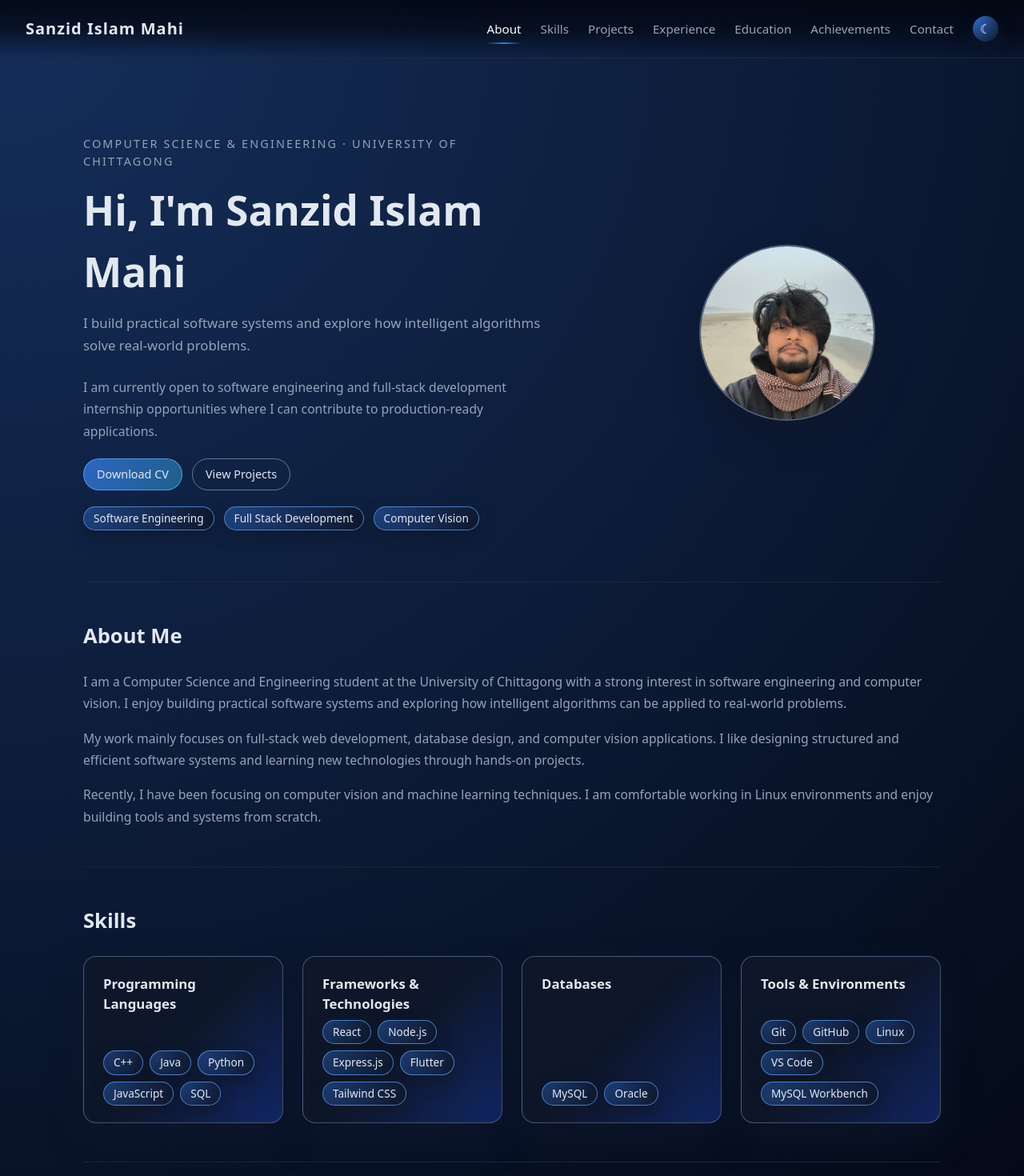
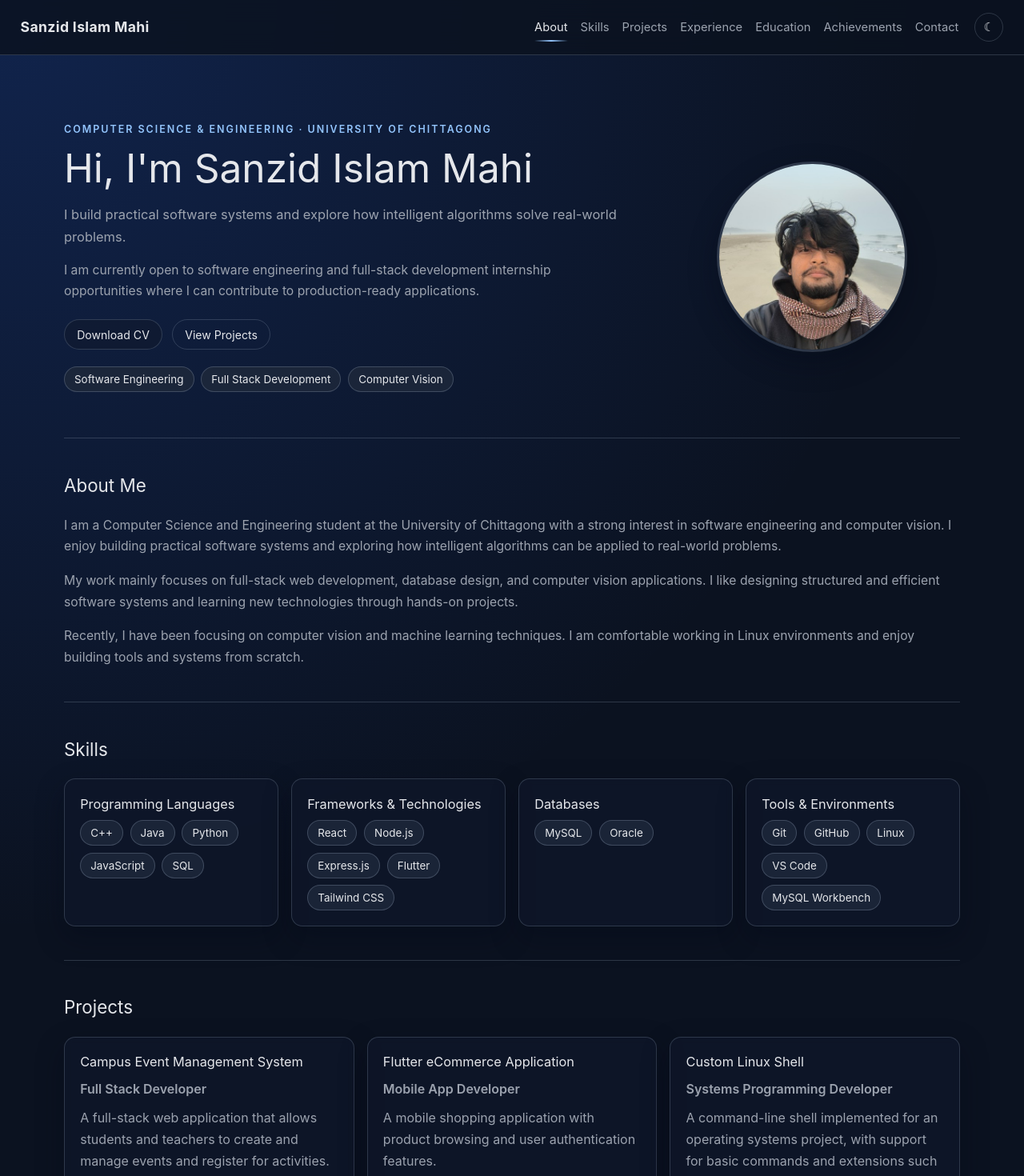
Before and after one commit to Sanzidislam/portfolio, a React (Vite) app: page / in a window 1280 px wide. Shown: the top 1470 px of the page at 80% size. Built offline with nearby package versions, Linux system fonts and the light colour scheme.

Commit message:
Rework portfolio styling for cleaner light and dark themes

```diff
--- a/src/index.css
+++ b/src/index.css
@@ -1,4 +1,20 @@
 @import "tailwindcss";
+
+:root {
+  --bg: #0b1220;
+  --bg-accent: #111a2f;
+  --text: #e5e7eb;
+  --muted: #9ca3af;
+  --card: rgba(15, 23, 42, 0.78);
+  --card-border: rgba(148, 163, 184, 0.25);
+  --nav: rgba(11, 18, 32, 0.84);
+  --link: #93c5fd;
+  --link-hover: #bae6fd;
+  --chip-bg: rgba(30, 41, 59, 0.85);
+  --chip-border: rgba(148, 163, 184, 0.3);
+  --shadow: 0 14px 34px rgba(2, 8, 23, 0.35);
+  --ring: #60a5fa;
+}
 
 html {
   scroll-behavior: smooth;
@@ -6,97 +22,87 @@ html {
 
 body {
   margin: 0;
-  font-family: system-ui, -apple-system, BlinkMacSystemFont, 'SF Pro Text',
-    'Segoe UI', sans-serif;
-  transition: background 220ms ease, color 220ms ease;
-}
-
-body[data-theme='dark'] {
+  font-family: Inter, system-ui, -apple-system, BlinkMacSystemFont, 'Segoe UI',
+    sans-serif;
   background:
-    radial-gradient(circle at top left, rgba(59, 130, 246, 0.32), transparent 55%),
-    radial-gradient(circle at bottom right, rgba(45, 212, 191, 0.26), transparent 55%),
-    rgb(3 7 18);
-  color: rgb(226 232 240);
+    radial-gradient(circle at 0% 0%, rgba(37, 99, 235, 0.22), transparent 35%),
+    radial-gradient(circle at 100% 100%, rgba(6, 182, 212, 0.16), transparent 38%),
+    var(--bg);
+  color: var(--text);
+  transition: background-color 200ms ease, color 200ms ease;
 }
 
 body[data-theme='light'] {
-  background:
-    radial-gradient(circle at top left, rgba(191, 219, 254, 0.9), transparent 55%),
-    radial-gradient(circle at bottom right, rgba(204, 251, 241, 0.9), transparent 55%),
-    rgb(241 245 249);
-  color: rgb(15 23 42);
+  --bg: #f8fafc;
+  --bg-accent: #e2e8f0;
+  --text: #0f172a;
+  --muted: #475569;
+  --card: rgba(255, 255, 255, 0.88);
+  --card-border: rgba(148, 163, 184, 0.35);
+  --nav: rgba(248, 250, 252, 0.85);
+  --link: #1d4ed8;
+  --link-hover: #1e40af;
+  --chip-bg: rgba(226, 232, 240, 0.65);
+  --chip-border: rgba(100, 116, 139, 0.35);
+  --shadow: 0 10px 26px rgba(15, 23, 42, 0.1);
+  --ring: #2563eb;
 }
 
 .app-root {
   min-height: 100vh;
+  color: var(--text);
 }
 
-.app-root-dark {
-  color: rgb(226 232 240);
-}
-
-.app-root-light {
-  color: rgb(15 23 42);
+.portfolio-main {
+  width: min(1120px, 100% - 2.5rem);
+  margin: 0 auto;
+  padding: 2.75rem 0 4.5rem;
 }
 
 .portfolio-nav {
   position: sticky;
   top: 0;
-  z-index: 20;
+  z-index: 100;
   display: flex;
   align-items: center;
   justify-content: space-between;
-  padding: 1.25rem 2rem;
-  border-bottom: 1px solid rgba(148, 163, 184, 0.2);
-  backdrop-filter: blur(12px);
-  background: linear-gradient(
-    to bottom,
-    rgba(3, 7, 18, 0.9),
-    rgba(3, 7, 18, 0.7),
-    transparent
-  );
-}
-
-.app-root-light .portfolio-nav {
-  border-bottom-color: rgba(148, 163, 184, 0.35);
-  background: linear-gradient(
-    to bottom,
-    rgba(248, 250, 252, 0.9),
-    rgba(248, 250, 252, 0.86),
-    transparent
-  );
+  gap: 1rem;
+  padding: 1rem 1.6rem;
+  border-bottom: 1px solid var(--card-border);
+  background: var(--nav);
+  backdrop-filter: blur(14px);
 }
 
 .portfolio-logo {
-  font-size: 1.25rem;
+  font-size: 1.1rem;
   font-weight: 700;
-  letter-spacing: 0.05em;
+  letter-spacing: 0.02em;
+}
+
+.portfolio-nav-right {
+  display: flex;
+  align-items: center;
+  gap: 1.25rem;
 }
 
 .portfolio-nav-links {
   display: flex;
-  gap: 1.5rem;
-  font-size: 0.95rem;
+  flex-wrap: wrap;
+  gap: 1rem;
+  font-size: 0.92rem;
 }
 
 .portfolio-nav-link {
-  color: rgb(148 163 184);
+  color: var(--muted);
   text-decoration: none;
+  padding: 0.2rem 0;
   position: relative;
-  padding-block: 0.15rem;
   transition: color 150ms ease;
 }
 
-.portfolio-nav-link:hover {
-  color: #fff;
-}
-
-.app-root-light .portfolio-nav-link {
-  color: rgb(100 116 139);
-}
-
-.app-root-light .portfolio-nav-link:hover {
-  color: rgb(15 23 42);
+.portfolio-nav-link:hover,
+.portfolio-nav-link-active {
+  color: var(--text);
 }
 
 .portfolio-nav-link::after {
@@ -104,23 +110,13 @@ body[data-theme='light'] {
   position: absolute;
   left: 0;
   right: 0;
-  bottom: -0.35rem;
+  bottom: -0.25rem;
   height: 2px;
   border-radius: 999px;
-  background: linear-gradient(
-    to right,
-    transparent,
-    rgba(59, 130, 246, 0.95),
-    transparent
-  );
+  background: linear-gradient(90deg, transparent, var(--link), transparent);
   opacity: 0;
-  transform: scaleX(0.5);
-  transform-origin: center;
-  transition: opacity 180ms ease, transform 180ms ease;
-}
-
-.portfolio-nav-link-active {
-  color: #fff;
+  transform: scaleX(0.55);
+  transition: transform 160ms ease, opacity 160ms ease;
 }
 
 .portfolio-nav-link-active::after {
@@ -128,404 +124,160 @@ body[data-theme='light'] {
   transform: scaleX(1);
 }
 
-.app-root-light .portfolio-nav-link-active {
-  color: rgb(37 99 235);
-}
-
-.portfolio-nav-right {
-  display: flex;
-  align-items: center;
-  gap: 1.5rem;
-}
-
-.theme-toggle {
-  border: none;
+.theme-icon-button {
+  border: 1px solid var(--card-border);
   background: transparent;
-  padding: 0;
-  display: inline-flex;
-  align-items: center;
-  gap: 0.4rem;
+  border-radius: 999px;
+  width: 36px;
+  height: 36px;
   cursor: pointer;
-  color: inherit;
-}
-
-.theme-toggle-track {
-  position: relative;
-  width: 46px;
-  height: 24px;
-  border-radius: 999px;
-  border: 1px solid rgba(148, 163, 184, 0.6);
-  background: radial-gradient(
-    circle at top left,
-    rgba(59, 130, 246, 0.5),
-    rgba(15, 23, 42, 0.9)
-  );
-  box-shadow: 0 8px 18px rgba(15, 23, 42, 0.7);
-  overflow: hidden;
-}
-
-.app-root-light .theme-toggle-track {
-  border-color: rgba(148, 163, 184, 0.7);
-  background: radial-gradient(
-    circle at top left,
-    rgba(251, 191, 36, 0.85),
-    rgba(248, 250, 252, 1)
-  );
-  box-shadow: 0 8px 18px rgba(148, 163, 184, 0.6);
-}
-
-.theme-toggle-thumb {
-  position: absolute;
-  top: 3px;
-  left: 4px;
-  width: 16px;
-  height: 16px;
-  border-radius: 999px;
-  background: rgb(226 232 240);
-  box-shadow: 0 6px 14px rgba(15, 23, 42, 0.7);
-  transition: transform 180ms ease, background 180ms ease,
-    box-shadow 180ms ease;
-}
-
-.app-root-light .theme-toggle-thumb {
-  transform: translateX(18px);
-  background: rgb(251 191 36);
-  box-shadow: 0 6px 14px rgba(251, 191, 36, 0.6);
-}
-
-.theme-toggle-icon {
-  position: absolute;
-  top: 50%;
-  transform: translateY(-56%);
-  font-size: 0.9rem;
-  pointer-events: none;
-  opacity: 0.7;
-  color: rgb(248 250 252);
-  text-shadow: 0 0 6px rgba(15, 23, 42, 0.9);
-  transition: opacity 180ms ease, transform 180ms ease;
-}
-
-.theme-toggle-icon-sun {
-  left: 7px;
-}
-
-.theme-toggle-icon-moon {
-  right: 7px;
-}
-
-.app-root-dark .theme-toggle-icon-sun {
-  opacity: 1;
-  transform: translateY(-56%) scale(1.05);
-}
-
-.app-root-dark .theme-toggle-icon-moon {
-  opacity: 0.35;
-}
-
-.app-root-light .theme-toggle-icon-sun {
-  opacity: 0.35;
-}
-
-.app-root-light .theme-toggle-icon-moon {
-  opacity: 1;
-  transform: translateY(-56%) scale(1.05);
-}
-
-.theme-icon-button {
-  border: none;
-  padding: 0;
-  background: transparent;
-  cursor: pointer;
+  color: var(--text);
 }
 
 .theme-icon-button-inner {
-  width: 32px;
-  height: 32px;
-  border-radius: 999px;
-  display: flex;
-  align-items: center;
-  justify-content: center;
-  font-size: 1rem;
-  box-shadow: 0 8px 20px rgba(15, 23, 42, 0.7);
-  transition: transform 160ms ease, box-shadow 160ms ease,
-    background 160ms ease, color 160ms ease;
-}
-
-.app-root-dark .theme-icon-button-inner {
-  background: radial-gradient(
-    circle at top left,
-    rgba(59, 130, 246, 0.85),
-    rgba(15, 23, 42, 1)
-  );
-  color: rgb(248 250 252);
-}
-
-.app-root-light .theme-icon-button-inner {
-  background: radial-gradient(
-    circle at top left,
-    rgba(251, 191, 36, 0.9),
-    rgba(248, 250, 252, 1)
-  );
-  color: rgb(15 23 42);
-}
-
-.theme-icon-button-inner:hover {
-  transform: translateY(-1px) scale(1.03);
-  box-shadow: 0 10px 24px rgba(15, 23, 42, 0.85);
-}
-
-.portfolio-main {
-  max-width: 1120px;
-  margin: 0 auto;
-  padding: 3rem 1.5rem 4rem;
+  display: grid;
+  place-items: center;
+  width: 100%;
+  height: 100%;
+  font-size: 0.95rem;
 }
 
 .portfolio-hero {
   display: grid;
-  grid-template-columns: minmax(0, 2fr) minmax(0, 1.2fr);
-  gap: 3rem;
+  grid-template-columns: minmax(0, 1.9fr) minmax(220px, 1fr);
+  gap: 2.8rem;
   align-items: center;
-  padding-top: 3rem;
-  padding-bottom: 4rem;
-}
-
-.portfolio-hero-text {
-  max-width: 36rem;
+  padding: 2.5rem 0 3.6rem;
 }
 
 .portfolio-hero-kicker {
-  font-size: 0.9rem;
+  margin: 0 0 0.65rem;
+  color: var(--link);
+  font-size: 0.78rem;
   text-transform: uppercase;
-  letter-spacing: 0.15em;
-  color: rgb(148 163 184);
-  margin-bottom: 0.75rem;
-}
-
-.app-root-light .portfolio-hero-kicker {
-  color: rgb(100 116 139);
+  letter-spacing: 0.16em;
+  font-weight: 600;
 }
 
 .portfolio-hero-title {
-  font-size: clamp(2.5rem, 4vw, 3.5rem);
-  font-weight: 700;
-  margin-bottom: 0.75rem;
+  font-size: clamp(2rem, 4.2vw, 3.1rem);
+  line-height: 1.15;
+  margin: 0 0 0.9rem;
+}
+
+.portfolio-hero-subtitle,
+.portfolio-paragraph,
+.portfolio-card-text {
+  color: var(--muted);
+  line-height: 1.7;
 }
 
 .portfolio-hero-subtitle {
-  font-size: 1.05rem;
-  color: rgb(148 163 184);
-  line-height: 1.7;
-  margin-bottom: 1.5rem;
+  font-size: 1.03rem;
+  margin: 0 0 0.95rem;
 }
 
-.app-root-light .portfolio-hero-subtitle {
-  color: rgb(71 85 105);
+.portfolio-paragraph {
+  margin: 0;
+  font-size: 0.98rem;
 }
 
-.portfolio-hero-tags {
+.portfolio-hero-actions {
+  margin: 1.3rem 0;
   display: flex;
   flex-wrap: wrap;
   gap: 0.75rem;
 }
 
-.portfolio-tag {
-  border-radius: 999px;
-  border: 1px solid rgba(96, 165, 250, 0.7);
-  padding: 0.25rem 0.75rem;
-  font-size: 0.85rem;
-  color: rgb(226 232 240);
-  background: radial-gradient(
-    circle at top left,
-    rgba(59, 130, 246, 0.35),
-    rgba(15, 23, 42, 0.9)
-  );
-  box-shadow: 0 8px 18px rgba(15, 23, 42, 0.7);
-  transition: transform 150ms ease, box-shadow 150ms ease,
-    background-color 150ms ease, border-color 150ms ease;
+.portfolio-hero-tags,
+.portfolio-card-tags,
+.portfolio-list,
+.portfolio-contact-links,
+.portfolio-project-links {
+  display: flex;
+  flex-wrap: wrap;
+  gap: 0.55rem;
 }
 
-.app-root-light .portfolio-tag {
-  color: rgb(15 23 42);
-  border-color: rgba(37, 99, 235, 0.6);
-  background: radial-gradient(
-    circle at top left,
-    rgba(191, 219, 254, 1),
-    rgba(219, 234, 254, 0.85)
-  );
-  box-shadow: 0 6px 14px rgba(148, 163, 184, 0.6);
+.portfolio-tag,
+.portfolio-list-item {
+  list-style: none;
+  border: 1px solid var(--chip-border);
+  background: var(--chip-bg);
+  color: var(--text);
+  border-radius: 999px;
+  padding: 0.3rem 0.75rem;
+  font-size: 0.84rem;
 }
 
-.portfolio-tag:hover {
-  transform: translateY(-1px) scale(1.02);
-  border-color: rgba(129, 230, 217, 0.9);
-  box-shadow: 0 14px 25px rgba(15, 23, 42, 0.9);
+.portfolio-list {
+  padding: 0;
+  margin: 0.8rem 0 0;
+}
+
+.portfolio-list-item {
+  line-height: 1.45;
 }
 
 .portfolio-hero-image-wrapper {
   display: flex;
   justify-content: center;
-  transition: transform 200ms ease, filter 200ms ease;
-}
-
-.portfolio-hero-image-wrapper:hover {
-  transform: translateY(-4px) scale(1.02);
-  filter: drop-shadow(0 22px 45px rgba(59, 130, 246, 0.6));
 }
 
 .portfolio-hero-image {
-  width: 220px;
-  height: 220px;
+  width: clamp(180px, 24vw, 238px);
+  aspect-ratio: 1;
   border-radius: 999px;
   object-fit: cover;
-  object-position: center 15%;
-  border: 2px solid rgba(148, 163, 184, 0.5);
-  box-shadow: 0 20px 40px rgba(15, 23, 42, 0.8);
+  border: 3px solid var(--card-border);
+  box-shadow: var(--shadow);
 }
 
 .portfolio-section {
-  padding-top: 3rem;
-  padding-bottom: 3rem;
-  border-top: 1px solid rgba(30, 41, 59, 0.9);
+  border-top: 1px solid var(--card-border);
+  padding: 2.6rem 0;
 }
 
 .portfolio-section-title {
-  font-size: 1.6rem;
-  font-weight: 600;
-  margin-bottom: 1.5rem;
+  font-size: 1.4rem;
+  margin: 0 0 1.25rem;
 }
 
 .portfolio-section-body {
-  display: flex;
-  flex-direction: column;
+  display: grid;
   gap: 1rem;
-}
-
-.portfolio-paragraph {
-  color: rgb(148 163 184);
-  line-height: 1.75;
-  font-size: 0.98rem;
-}
-
-.app-root-light .portfolio-paragraph {
-  color: rgb(51 65 85);
 }
 
 .portfolio-grid {
   display: grid;
-  grid-template-columns: repeat(auto-fit, minmax(220px, 1fr));
-  gap: 1.5rem;
+  grid-template-columns: repeat(auto-fit, minmax(250px, 1fr));
+  gap: 1rem;
+}
+
+.portfolio-card,
+.portfolio-education {
+  border: 1px solid var(--card-border);
+  background: var(--card);
+  border-radius: 14px;
+  box-shadow: var(--shadow);
+  padding: 1.2rem;
+  backdrop-filter: blur(5px);
 }
 
 .portfolio-card {
-  border-radius: 1rem;
-  border: 1px solid rgba(148, 163, 184, 0.45);
-  background:
-    linear-gradient(
-      135deg,
-      rgba(15, 23, 42, 0.96),
-      rgba(15, 23, 42, 0.9),
-      rgba(30, 64, 175, 0.45)
-    );
-  box-shadow: 0 18px 40px rgba(15, 23, 42, 0.8);
-  backdrop-filter: blur(18px);
-  padding: 1.3rem 1.5rem;
   display: flex;
   flex-direction: column;
-  transition: transform 180ms ease, box-shadow 180ms ease,
-    border-color 180ms ease;
-}
-
-.app-root-light .portfolio-card {
-  border-color: rgba(148, 163, 184, 0.5);
-  background:
-    linear-gradient(
-      135deg,
-      rgba(255, 255, 255, 0.9),
-      rgba(241, 245, 249, 0.95)
-    );
-  box-shadow: 0 14px 30px rgba(148, 163, 184, 0.5);
-}
-
-.portfolio-card:hover {
-  transform: translateY(-6px);
-  border-color: rgba(96, 165, 250, 0.9);
-  box-shadow: 0 24px 50px rgba(15, 23, 42, 0.95);
+  gap: 0.55rem;
 }
 
 .portfolio-card-title {
-  font-size: 1.05rem;
-  font-weight: 600;
-  margin-bottom: 0.5rem;
+  margin: 0;
+  font-size: 1.02rem;
+  line-height: 1.4;
 }
 
-.app-root-light .portfolio-card-title {
-  color: rgb(15 23 42);
-}
-
-.portfolio-card-text {
-  color: rgb(148 163 184);
-  font-size: 0.95rem;
-  line-height: 1.7;
-  margin-bottom: 0.75rem;
-}
-
-.app-root-light .portfolio-card-text {
-  color: rgb(71 85 105);
-}
-
-.portfolio-card-tags {
-  display: flex;
-  flex-wrap: wrap;
-  gap: 0.5rem;
-  margin-top: auto;
-}
-
-.portfolio-list {
-  list-style: none;
-  padding: 0;
-  margin: 0.5rem 0 0;
-  display: flex;
-  flex-wrap: wrap;
-  gap: 0.35rem 0.75rem;
-}
-
-.portfolio-list-item {
-  color: rgb(148 163 184);
-  font-size: 0.9rem;
-  padding: 0.3rem 0.7rem;
-  border-radius: 999px;
-  border: 1px solid rgba(79, 91, 122, 0.616);
-  background: rgba(15, 23, 42, 0.7);
-}
-
-.app-root-light .portfolio-list-item {
-  color: rgb(71 85 105);
-}
-
-.portfolio-education {
-  border-radius: 1rem;
-  border: 1px solid rgba(148, 163, 184, 0.45);
-  background:
-    linear-gradient(
-      135deg,
-      rgba(15, 23, 42, 0.97),
-      rgba(15, 23, 42, 0.9),
-      rgba(30, 64, 175, 0.5)
-    );
-  box-shadow: 0 18px 40px rgba(15, 23, 42, 0.8);
-  backdrop-filter: blur(20px);
-  padding: 1.6rem 1.9rem;
-}
-
-.app-root-light .portfolio-education {
-  border-color: rgba(148, 163, 184, 0.55);
-  background:
-    linear-gradient(
-      135deg,
-      rgba(255, 255, 255, 0.96),
-      rgba(241, 245, 249, 0.96)
-    );
-  box-shadow: 0 16px 32px rgba(148, 163, 184, 0.55);
+.portfolio-card-role {
+  font-weight: 600;
 }
 
 .portfolio-contact {
@@ -533,153 +285,76 @@ body[data-theme='light'] {
 }
 
 .portfolio-contact-text {
-  max-width: 32rem;
-}
-
-.portfolio-contact-links {
-  display: flex;
-  flex-wrap: wrap;
-  gap: 0.75rem;
-  margin-top: 1.5rem;
+  max-width: 40rem;
 }
 
 .portfolio-link {
-  display: inline-flex;
-  align-items: center;
-  justify-content: center;
-  padding: 0.5rem 1rem;
+  text-decoration: none;
+  color: var(--text);
+  border: 1px solid var(--card-border);
   border-radius: 999px;
-  border: 1px solid rgba(96, 165, 250, 0.8);
-  font-size: 0.9rem;
-  color: rgb(226 232 240);
-  text-decoration: none;
-  background: radial-gradient(
-    circle at top left,
-    rgba(59, 130, 246, 0.7),
-    rgba(56, 189, 248, 0.4)
-  );
-  transition: background 160ms ease, border-color 160ms ease,
-    color 160ms ease, transform 160ms ease, box-shadow 160ms ease;
+  padding: 0.48rem 0.95rem;
+  font-size: 0.88rem;
+  background: color-mix(in srgb, var(--bg-accent) 70%, transparent);
+  transition: transform 120ms ease, border-color 120ms ease, color 120ms ease;
 }
 
 .portfolio-link:hover {
-  border-color: rgba(129, 230, 217, 0.95);
-  background: radial-gradient(
-    circle at top left,
-    rgba(56, 189, 248, 0.8),
-    rgba(45, 212, 191, 0.7)
-  );
-  transform: translateY(-2px);
-  box-shadow: 0 16px 35px rgba(15, 23, 42, 0.9);
+  color: var(--link-hover);
+  border-color: var(--link);
+  transform: translateY(-1px);
 }
 
-.app-root-light .portfolio-link {
-  color: rgb(15 23 42);
-  border-color: rgba(59, 130, 246, 0.7);
-  background: radial-gradient(
-    circle at top left,
-    rgba(219, 234, 254, 1),
-    rgba(191, 219, 254, 0.9)
-  );
+.portfolio-link-muted {
+  background: transparent;
 }
 
-.app-root-light .portfolio-link:hover {
-  border-color: rgba(37, 99, 235, 0.95);
-  background: radial-gradient(
-    circle at top left,
-    rgba(191, 219, 254, 1),
-    rgba(147, 197, 253, 1)
-  );
-  box-shadow: 0 14px 30px rgba(148, 163, 184, 0.9);
+a:focus-visible,
+button:focus-visible {
+  outline: 2px solid var(--ring);
+  outline-offset: 2px;
 }
 
-@media (max-width: 768px) {
+@media (max-width: 900px) {
   .portfolio-nav {
-    padding-inline: 1.25rem;
-    padding-block: 0.7rem;
     flex-direction: column;
-    align-items: center;
-    gap: 0.4rem;
-  }
-
-  .portfolio-nav-links {
-    gap: 0.7rem;
-    font-size: 0.78rem;
-    flex-wrap: wrap;
-    justify-content: center;
+    align-items: flex-start;
   }
 
   .portfolio-nav-right {
     width: 100%;
-    display: flex;
-    align-items: center;
-    justify-content: center;
-    gap: 0.75rem;
+    justify-content: space-between;
+  }
+
+  .portfolio-hero {
+    grid-template-columns: 1fr;
+    gap: 1.6rem;
+    padding-top: 1.8rem;
+  }
+
+  .portfolio-hero-image-wrapper {
+    order: -1;
+    justify-content: flex-start;
+  }
+}
+
+@media (max-width: 640px) {
+  .portfolio-main {
+    width: min(1120px, 100% - 1.5rem);
+  }
+
+  .portfolio-nav {
+    padding-inline: 1rem;
+  }
+
+  .portfolio-nav-links {
+    gap: 0.65rem;
+    font-size: 0.82rem;
   }
 
   .portfolio-logo {
     font-size: 1rem;
-    text-align: center;
-    width: 100%;
   }
-
-  .portfolio-main {
-    padding-inline: 1.25rem;
-  }
-
-  .portfolio-hero {
-    grid-template-columns: minmax(0, 1fr);
-    text-align: left;
-  }
-
-  .portfolio-hero-image-wrapper {
-    order: -1;
-    margin-bottom: 1.5rem;
-  }
-
-  .portfolio-hero-image {
-    width: 190px;
-    height: 190px;
-  }
-}
-
-
-.portfolio-hero-actions {
-  display: flex;
-  flex-wrap: wrap;
-  gap: 0.75rem;
-  margin: 1.25rem 0;
-}
-
-.portfolio-card-role {
-  font-weight: 600;
-}
-
-.portfolio-project-links {
-  display: flex;
-  flex-wrap: wrap;
-  gap: 0.75rem;
-  margin-top: 1rem;
-}
-
-.portfolio-link-muted {
-  background: transparent;
-  border-color: rgba(148, 163, 184, 0.65);
-}
-
-.portfolio-list {
-  margin-top: 0.75rem;
-}
-
-.portfolio-list-item {
-  line-height: 1.5;
-}
-
-a:focus-visible,
-button:focus-visible {
-  outline: 2px solid rgb(59 130 246);
-  outline-offset: 2px;
-  border-radius: 0.5rem;
 }
 
 @media (prefers-reduced-motion: reduce) {
```
